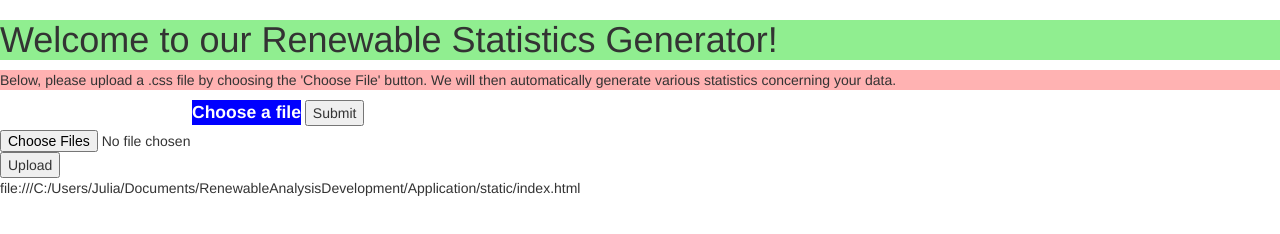
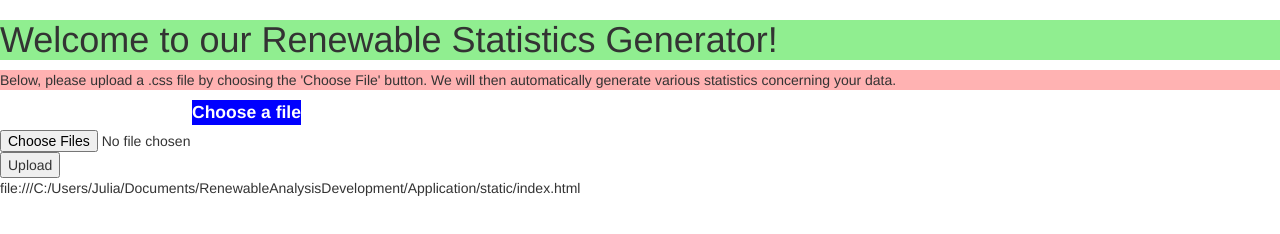
Before and after one commit to evan01/RenewableAnalysisDevelopment, a plain HTML site: page Application/static/index.html in a window 1280 px wide. Drawn offline with nearby package versions, Linux system fonts and the light colour scheme.

Commit message:
Changes I made

```diff
--- a/Application/static/index.html
+++ b/Application/static/index.html
@@ -7,6 +7,9 @@
     <title>Webpage (v1)</title>
     <script src="https://ajax.googleapis.com/ajax/libs/jquery/3.1.1/jquery.min.js"></script>
     <!--<script type="text/javascript" src=scripts/dropzone.js></script> -->
+
+	<script src="https://ajax.googleapis.com/ajax/libs/angularjs/1.5.7/angular.min.js"></script>
+
     <script type="text/javascript" src=scripts/StatGen.js></script>
 
     <!-- Latest compiled and minified CSS -->
@@ -41,10 +44,6 @@
         for="file">Choose a file
 </label>
 
-<button type="button" onclick="sendData();">
-    Submit
-</button>
-
 <form name="upload" class="form" data-ng-submit="addFile()" >
 <input type="file" name="file" multiple
 onchange="angular.element(this).scope().uploadFile(this)"/>
--- a/Application/static/scripts/StatGen.js
+++ b/Application/static/scripts/StatGen.js
@@ -21,7 +21,7 @@ $scope.addFile = function(){
 }
 
 uploadfile: function (files,success,error){
-
+	console.log("Uploading the file");
 	var url = 'file:///C:/Users/Julia/Documents/RenewableAnalysisDevelopment/Application/static/index.html';
 
 	for(var i = 0; i < files.length; i++)
```
